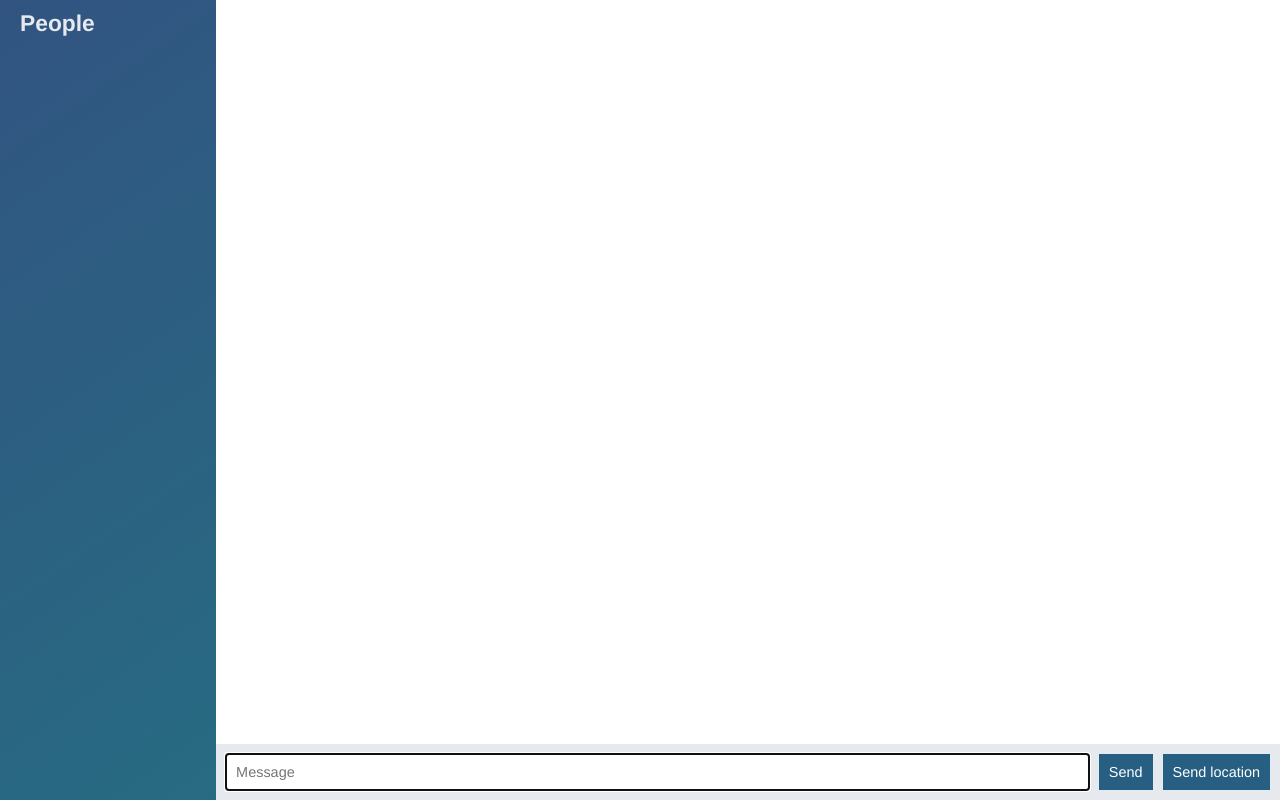
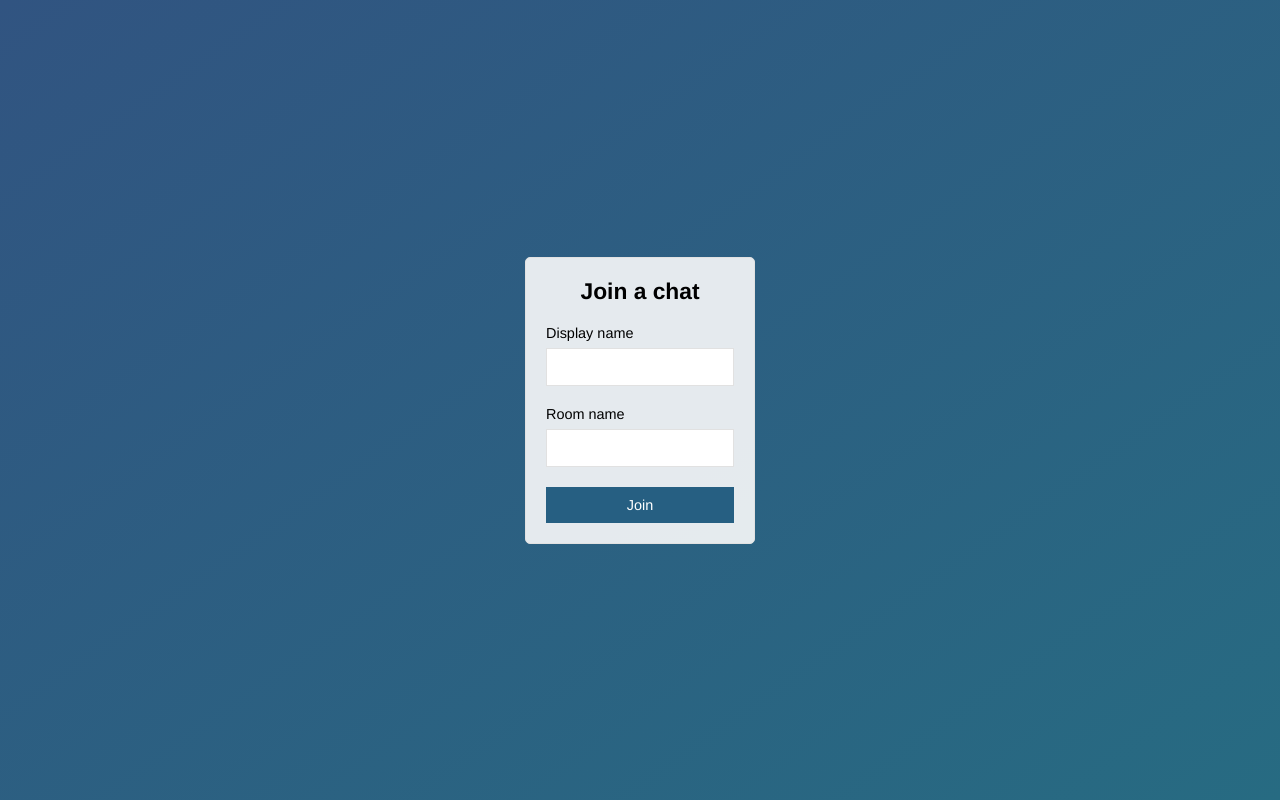
Before and after one commit to Mandukk/node-chat-app-udemy, a website: page public/index.html in a window 1280 px wide. Drawn offline with nearby package versions, Linux system fonts and the light colour scheme; no server answers.

Commit message:
Add join page that submits to chat.html

```diff
--- a/public/index.html
+++ b/public/index.html
@@ -2,55 +2,28 @@
 <html>
     <head>
         <meta charset="utf-8">
-        <link rel="stylesheet" href="/css/styles.css">
+        <title>Join | ChatApp</title>
+        <link rel="stylesheet" href="css/styles.css">
+        <meta name="viewport" content="width:device-width, initial-scale=1, user-scalable=no" >
     </head>
-    <body class="chat">
-
-        <div class="chat__sidebar">
-            <h3>People</h3>
-            <div id="users"></div>
+    <body class="centered-form">
+        <div class="centered-form__form">
+            <form action="/chat.html">
+            <div class="form-field">
+                <h3>Join a chat</h3>
+            </div>
+            <div class="form-field">
+                <label>Display name</label>
+                <input type="text" name="name" />
+            </div>
+            <div class="form-field">
+                <label>Room name</label>
+                <input type="text" name="room" />
+            </div>
+            <div class="form-field">
+                <button>Join</button>
+            </div>
+            </form>
         </div>
-
-        <div class="chat__main">
-            <ol id="messages" class="chat__messages"></ol>
-            <div class="chat__footer">
-                <form id="message-form">
-                    <input name="message" type="text" placeholder="Message" autofocus autocomplete="off"/>
-                    <button>Send</button>
-                </form>
-                <button id="send-location">Send location</button>
-            </div>
-
-        </div>
-
-        <script id="message-template" type="text/template">
-            <li class="message">
-                <div class="message__title">
-                    <h4>{{from}}</h4>
-                    <span>{{createdAt}}</span>
-                </div>
-                <div class="message__body">
-                    <p>{{text}}</p>
-                </div>
-            </li>
-        </script>
-
-        <script id="location-message-template" type="text/template">
-            <li class="message">
-                <div class="message__title">
-                    <h4>{{from}}</h4>
-                    <span>{{createdAt}}</span>
-                </div>
-                <div class="message__body">
-                    <a href="{{url}}" target="_blank">My current location</a>
-                </div>
-            </li>
-        </script>
-
-        <script src="/socket.io/socket.io.js"></script>
-        <script src="/js/libs/jquery-3.2.1.min.js"></script>
-        <script src="/js/libs/moment.js"></script>
-        <script src="/js/libs/mustache.js"></script>
-        <script src="/js/index.js"></script>
     </body>
 </html>
```
Also changed, not shown: public/chat.html (added, +58 -0 lines), public/js/chat.js (renamed from public/js/index.js).
